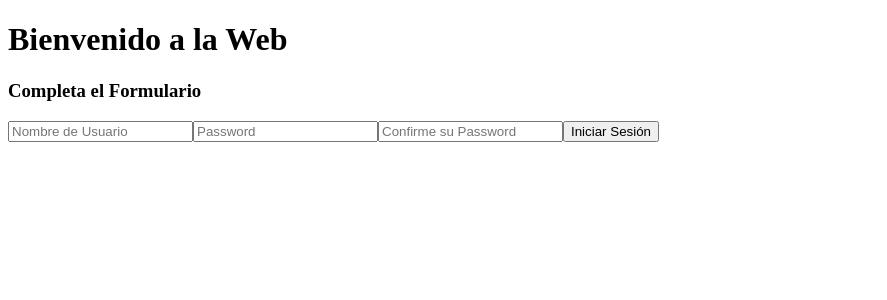
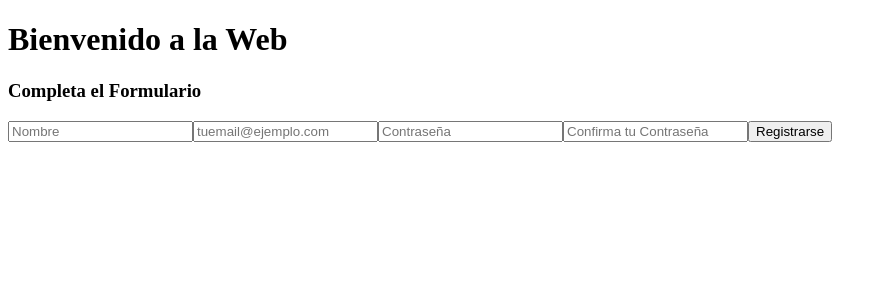
Before and after one commit to CodeWithAdriana/formulario, a React (Vite) app: page / in a window 1280 px wide. Shown: the top 300 px of the page, without its empty margins (0-887 px from the left). Built offline with nearby package versions, Linux system fonts and the light colour scheme.

Commit message:
Email validation

```diff
--- a/src/components/Formulario.jsx
+++ b/src/components/Formulario.jsx
@@ -4,29 +4,40 @@ import { limpiar } from "../utils/limpiar";
 
 function Formulario({ setAlert }) {
     const [user, setUser] = useState("");
+    const [email, setEmail] = useState("");
     const [password, setPassword] = useState("");
     const [confirmPassword, setConfirmPassword] = useState("");
 
     function enviarFormulario(e) {
         e.preventDefault()
-        if (user === "" || password === "" || confirmPassword === "") {
+        if (user === "" || email === "" || password === "" || confirmPassword === "") {
             setAlert({ mensaje: "Debes completar todos los Campos", color: "red" })
-            limpiar(setUser, setPassword, setConfirmPassword)
+            limpiar(setUser, setEmail, setPassword, setConfirmPassword)
 
             return
         }
-        if(password!==confirmPassword){
+
+        const emailRegex = /^[^\s@]+@[^\s@]+\.[^\s@]+$/;
+        if (! emailRegex.test(email)) {
+            setAlert({ mensaje: "El formato de email es incorrecto", color: "red" })
+            limpiar(setUser, setEmail, setPassword, setConfirmPassword)
+
+            return
+
+        }
+
+        if (password !== confirmPassword) {
             setAlert({ mensaje: "Los Password deben coincidir", color: "red" })
-            limpiar(setUser, setPassword, setConfirmPassword)
+            limpiar(setUser, setEmail, setPassword, setConfirmPassword)
 
             return
         }
-        else{
+        else {
             setAlert({ mensaje: "Bienvenido", color: "green" })
-           limpiar(setUser, setPassword, setConfirmPassword)
+            limpiar(setUser, setEmail, setPassword, setConfirmPassword)
 
         }
-        console.log({ user, password, confirmPassword })
+        console.log({ user, email, password, confirmPassword })
     };
 
 
@@ -35,10 +46,11 @@ function Formulario({ setAlert }) {
 
         <>
             <form onSubmit={enviarFormulario}>
-                <input onChange={(e) => setUser(e.target.value)} placeholder="Nombre de Usuario" type="text" value={user} />
-                <input onChange={(e) => setPassword(e.target.value)} placeholder="Password" type="password" value={password} />
-                <input onChange={(e) => setConfirmPassword(e.target.value)} placeholder="Confirme su Password" type="password" value={confirmPassword} />
-                <button type="submit">Iniciar Sesión</button>
+                <input onChange={(e) => setUser(e.target.value)} placeholder="Nombre" type="text" value={user} />
+                <input onChange={(e) => setEmail(e.target.value)} placeholder="tuemail@ejemplo.com" type="text" value={email} />
+                <input onChange={(e) => setPassword(e.target.value)} placeholder="Contraseña" type="password" value={password} />
+                <input onChange={(e) => setConfirmPassword(e.target.value)} placeholder="Confirma tu Contraseña" type="password" value={confirmPassword} />
+                <button type="submit">Registrarse</button>
 
             </form>
         </>
--- a/src/utils/limpiar.js
+++ b/src/utils/limpiar.js
@@ -1,5 +1,6 @@
-function limpiar(setUser, setPassword, setConfirmPassword){
+function limpiar(setUser, setEmail, setPassword, setConfirmPassword){
     setUser("")
+    setEmail("")
     setPassword("")
     setConfirmPassword("")
 }
```
